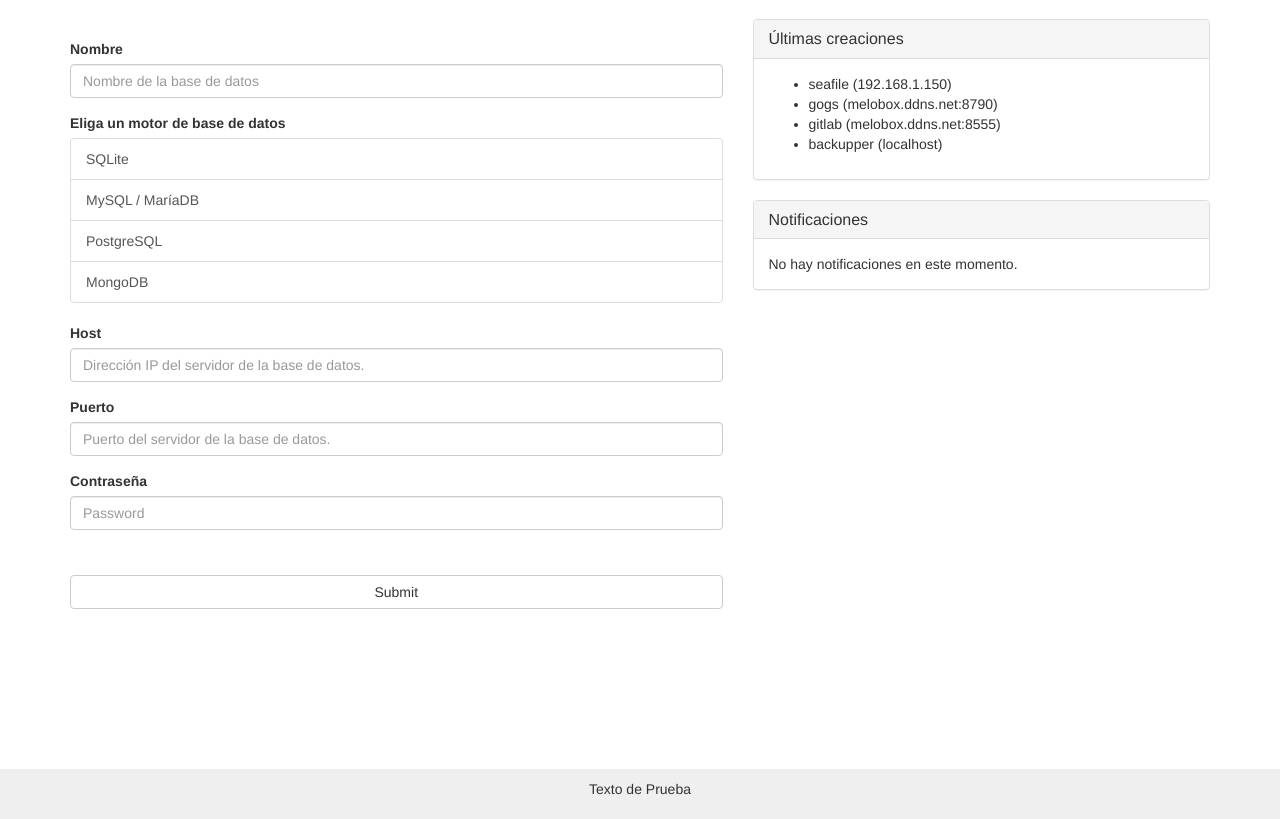
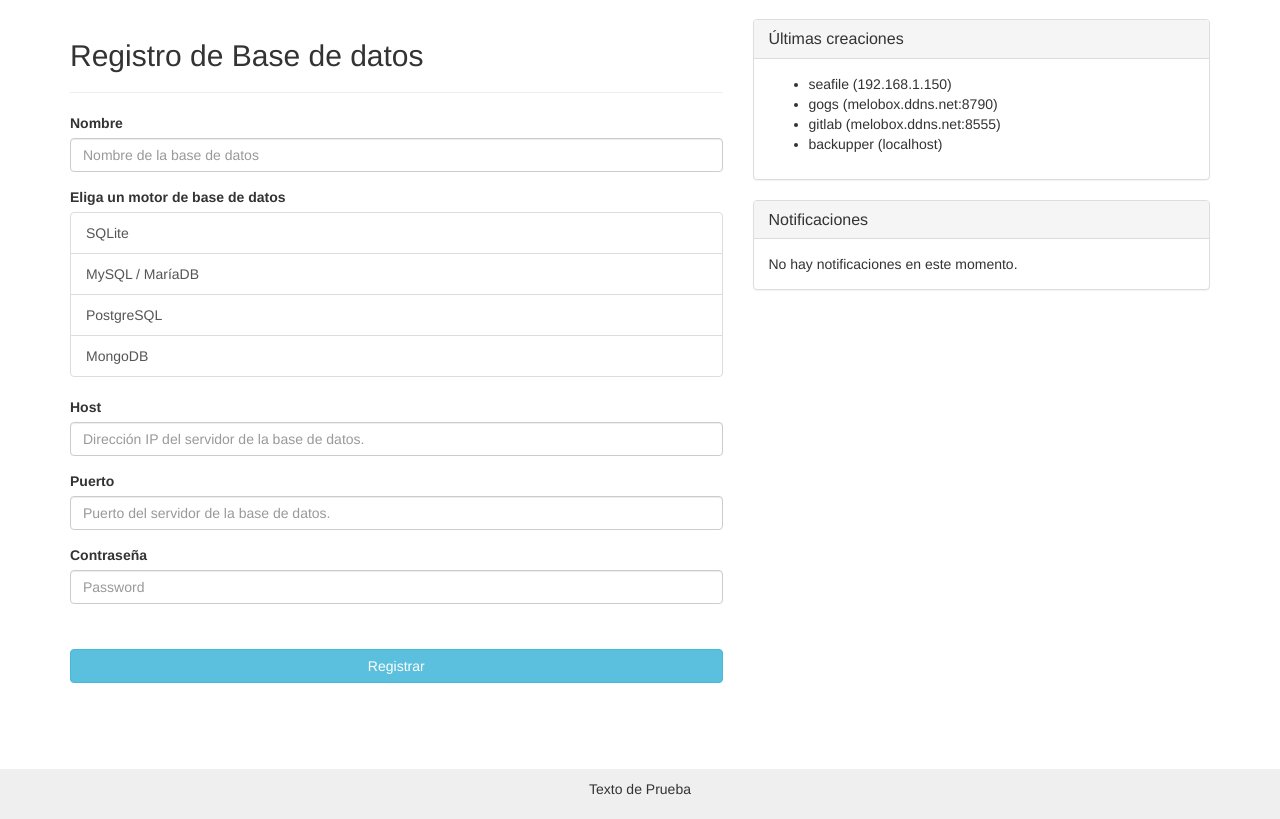
Before and after one commit to jiss2891/backupper, a Django app: template dbb/apps/databases/templates/crud_databases.html in a window 1280 px wide. Shown: the part 51-870 px from the top of the page. Run offline with Django 3.2, Linux system fonts and the light colour scheme; the template is opened without the code that fills it, so the values that code supplies are empty; some libraries are stand-ins or nearby versions.

Commit message:
add databases form de registro

```diff
--- a/dbb/apps/databases/templates/crud_databases.html
+++ b/dbb/apps/databases/templates/crud_databases.html
@@ -4,8 +4,10 @@
 <form>
   <div class="row">
     <div class="col-md-7">
+      <form class="common-form">
         <div class="form-group">
-        <h1></h1>
+          <h2>Registro de Base de datos</h2>
+          <hr>
           <label for="db_name">Nombre</label>
           <input type="text" class="form-control" id="db_name" placeholder="Nombre de la base de datos">
         </div>
@@ -28,7 +30,8 @@
           <label for="db_pass">Contraseña</label>
           <input type="password" class="form-control" id="db_pass" placeholder="Password">
         </div>
-      <button type="submit" class="btn btn-default">Submit</button>
+        <button type="submit" class="btn btn-default btn-info">Registrar</button>
+      </form>
     </div>
     <div class="col-md-5">
       <div class="panel panel-default">
@@ -55,4 +58,14 @@
     </div>
   </div>
 </form>
+
+<script>
+  $(document).ready(function(){
+    // Manejo de la lista de bases de datos.
+    $(".list-group-item").click(function(event){
+      $(".list-group-item").removeClass("active");
+      $(this).addClass("active");
+    });
+  });
+</script>
 {% endblock %}
```
Lines whose indentation alone changed are shown as unchanged.
